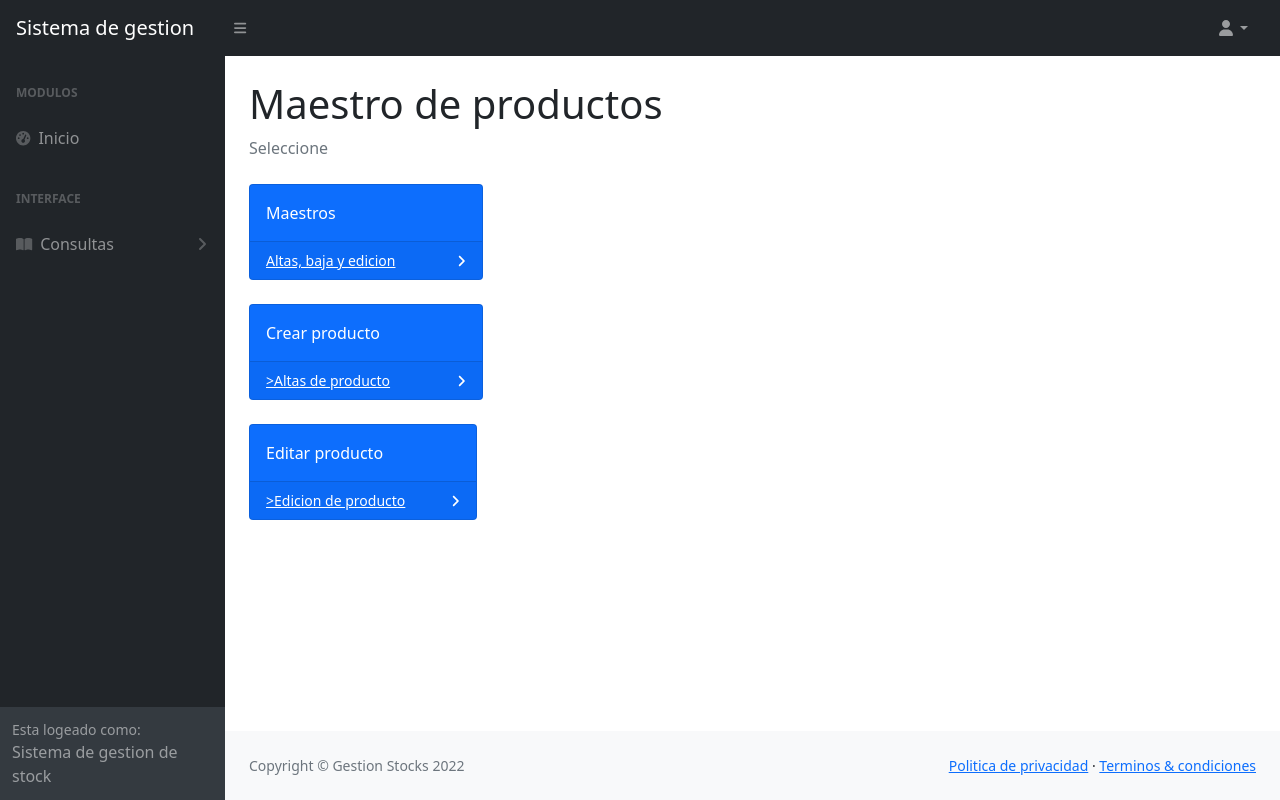
After one commit to rhiwick/MVT-Rodrigo_Santiago, a Django app: page /maestro/ in a window 1280 px wide. The commit adds this page. Run offline with Django 4.2, Linux system fonts and the light colour scheme; some libraries are stand-ins or nearby versions.

Commit message:
agregando funcionalidad

```diff
--- a/Templates/crear_stock.html
+++ b/Templates/crear_stock.html
@@ -11,7 +11,7 @@
 <li class="breadcrumb-item active">Creación y edicion de productos</li>
 {% endblock sub_titulo_2 %}
 
-{% block link %}href=""{% endblock link %}
+{% block link %}href={% url 'maestro' %}{% endblock link %}
 
 {% block campos %}
 
@@ -27,8 +27,6 @@
 
     </form>
 
-
-
 </body>
 
 {% endblock campos %}
--- /dev/null
+++ b/Templates/editar_producto.html
@@ -0,0 +1 @@
+{% extends 'crear_stock.html' %}
--- a/Templates/index.html
+++ b/Templates/index.html
@@ -98,14 +98,16 @@
                                     <div class="card-body">Maestros</div>
                                     <div class="card-footer d-flex align-items-center justify-content-between">
 
-                                        <a class="small text-white stretched-link" {% block link %}<a class="nav-link" href={% url 'crear_producto' %}>{% endblock link %}>Altas, baja y edicion</a>
+                                        <a class="small text-white stretched-link" {% block link %}<a class="nav-link" href={% url 'maestro' %}>{% endblock link %}>Altas, baja y edicion</a>
                                         <div class="small text-white"><i class="fas fa-angle-right"></i></div>
                                     </div>
                                 </div>
                             </div>
 
                         </div>
+                        {% block botones %}
                         <div class="card mb-4">
+                        {% endblock botones %}
                             {% block campos %}Proyecto Final de Santiago Navalon y Rodrigo Gimenez{% endblock campos %}
 
                         </div>
--- /dev/null
+++ b/Templates/maestro.html
@@ -0,0 +1,47 @@
+{% extends 'index.html' %}
+{% block titulo %}
+<title>Maestro de Productos</title>
+{% endblock titulo %}
+
+{% block sub_titulo %}
+<h1 class="mt-4">Maestro de productos</h1>
+{% endblock sub_titulo %}
+
+{% block sub_titulo_2 %}
+<li class="breadcrumb-item active">Seleccione</li>
+{% endblock sub_titulo_2 %}
+
+{% block link %}href=""{% endblock link %}
+
+
+{% block botones %}
+<div class="row">
+{% endblock botones %}
+
+
+{% block campos %}
+    <div class="col-xl-3 col-md-6">
+        <div class="card bg-primary text-white mb-4">
+            <div class="card-body">Crear producto</div>
+            <div class="card-footer d-flex align-items-center justify-content-between">
+
+                <a class="small text-white stretched-link"<a class="nav-link" href={% url 'crear_producto' %}>>Altas de producto</a>
+                <div class="small text-white"><i class="fas fa-angle-right"></i></div>
+            </div>
+        </div>
+    </div>
+
+<div class="row">
+    <div class="col-xl-3 col-md-6">
+        <div class="card bg-primary text-white mb-4">
+            <div class="card-body">Editar producto</div>
+            <div class="card-footer d-flex align-items-center justify-content-between">
+
+                <a class="small text-white stretched-link"<a class="nav-link" href={% url 'editar_producto' %}>>Edicion de producto</a>
+                <div class="small text-white"><i class="fas fa-angle-right"></i></div>
+            </div>
+        </div>
+    </div>
+
+</div>
+{% endblock campos %}
--- a/vistas/urls.py
+++ b/vistas/urls.py
@@ -2,13 +2,15 @@
 
 
 
-from .views import inicio, index, crear_producto, busqueda_producto
+from .views import inicio, index, crear_producto, busqueda_producto, maestro_producto, editar_producto
 from django.urls import path
 
 urlpatterns = [
     path('', inicio),
     path('index/', index, name= 'index'),
     path('crear-stock/', crear_producto, name = 'crear_producto'),
+    path('maestro/', maestro_producto, name = 'maestro'),
+    path('editar_producto/', editar_producto, name = 'editar_producto'),
     path('busqueda/' ,busqueda_producto, name = 'busqueda_producto')
 
 
--- a/vistas/views.py
+++ b/vistas/views.py
@@ -63,3 +63,9 @@ def busqueda_producto(request): #cambiar nombre por todo minuscula con guion baj
 
     form = FormBusquedaProducto() #form vacio
     return render(request, 'busqueda_producto.html', {'form':form,'productos_listado':productos_listado} )
+
+def maestro_producto(request):
+    return render(request, 'maestro.html')
+
+def editar_producto(request):
+    return render(request, 'editar_producto.html')
```
Also changed, not shown: Templates/busqueda_producto.html (+19 -11 lines).
